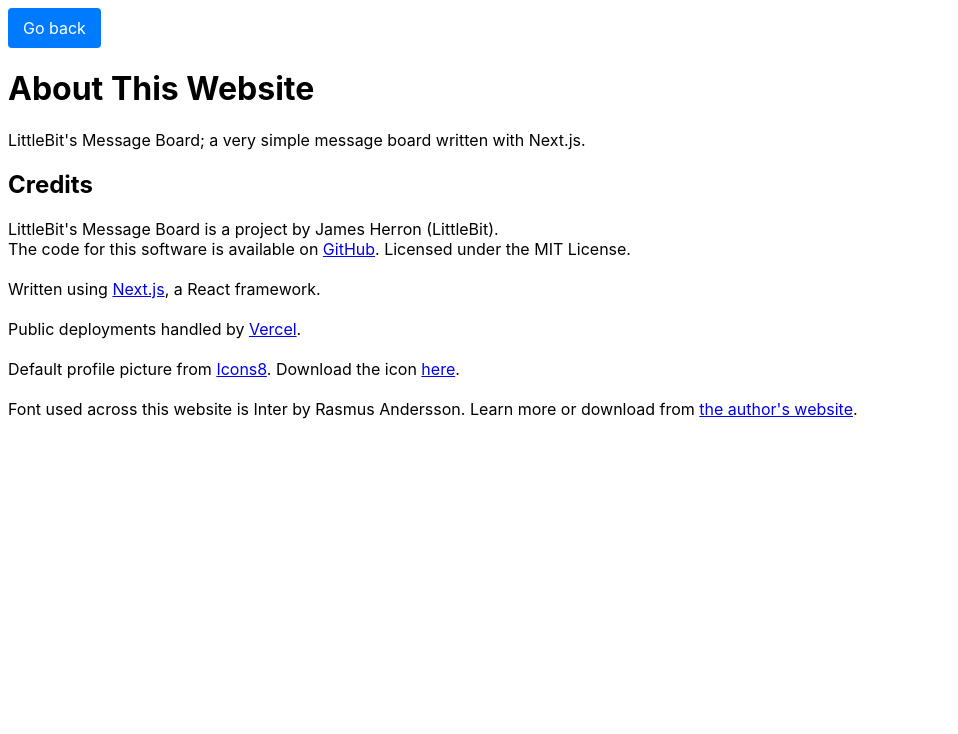
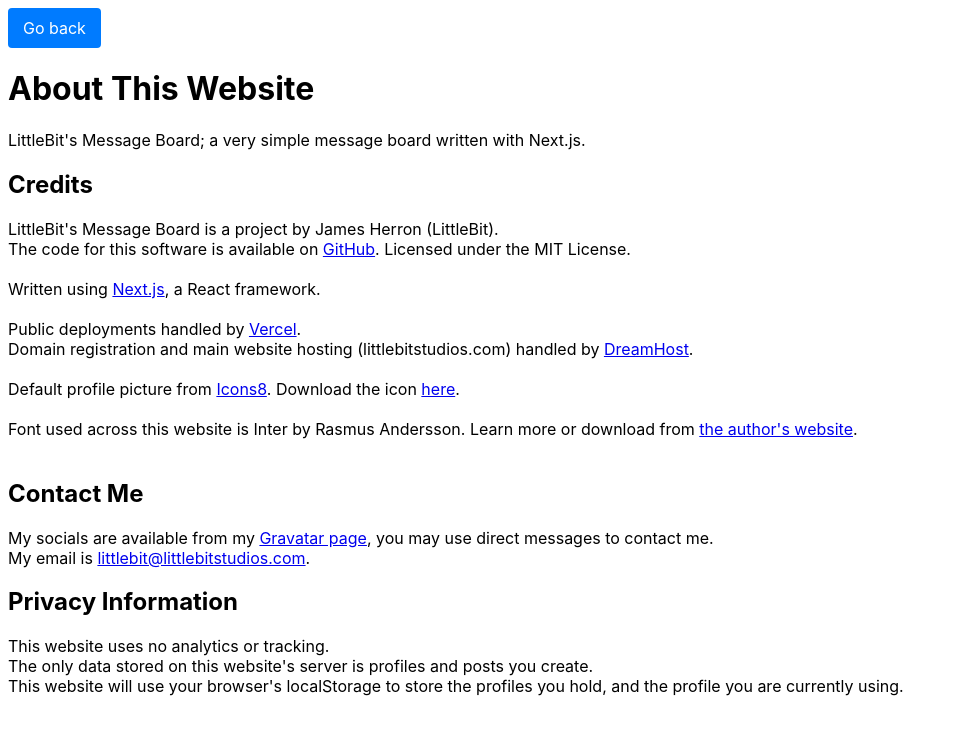
Before and after one commit to littlebitstudios/MessageBoard, a Next.js app: page /about in a window 1280 px wide. Shown: the top 734 px of the page, without its empty margins (0-958 px from the left). Built offline with nearby package versions, Linux system fonts and the light colour scheme.

Commit message:
chore: Update about page

```diff
--- a/pages/about.jsx
+++ b/pages/about.jsx
@@ -14,9 +14,23 @@
         LittleBit's Message Board is a project by James Herron (LittleBit).<br/>
         The code for this software is available on <a href="https://github.com/jaherron/MessageBoard">GitHub</a>. Licensed under the MIT License.<br/><br/>
         Written using <a href="https://nextjs.org">Next.js</a>, a React framework.<br/><br/>
-        Public deployments handled by <a href="https://vercel.com">Vercel</a>.<br/><br/>
+        Public deployments handled by <a href="https://vercel.com">Vercel</a>.<br/>
+        Domain registration and main website hosting (littlebitstudios.com) handled by <a href="https://www.dreamhost.com">DreamHost</a>.<br/><br/>
         Default profile picture from <a href="https://icons8.com">Icons8</a>. Download the icon <a href="https://icons8.com/icon/106PofAoe3p7/person">here</a>.<br/><br/>
         Font used across this website is Inter by Rasmus Andersson. Learn more or download from <a href="https://rsms.me/inter/">the author's website</a>.<br/><br/>
+      </p>
+
+      <h2>Contact Me</h2>
+      <p>
+        My socials are available from my <a href="https://littlebit670.link">Gravatar page</a>, you may use direct messages to contact me.<br/>
+        My email is <a href="mailto:littlebit@littlebitstudios.com">littlebit@littlebitstudios.com</a>.
+      </p>
+
+      <h2>Privacy Information</h2>
+      <p>
+        This website uses no analytics or tracking.<br/>
+        The only data stored on this website's server is profiles and posts you create.<br/>
+        This website will use your browser's localStorage to store the profiles you hold, and the profile you are currently using.
       </p>
     </>
   );
```
